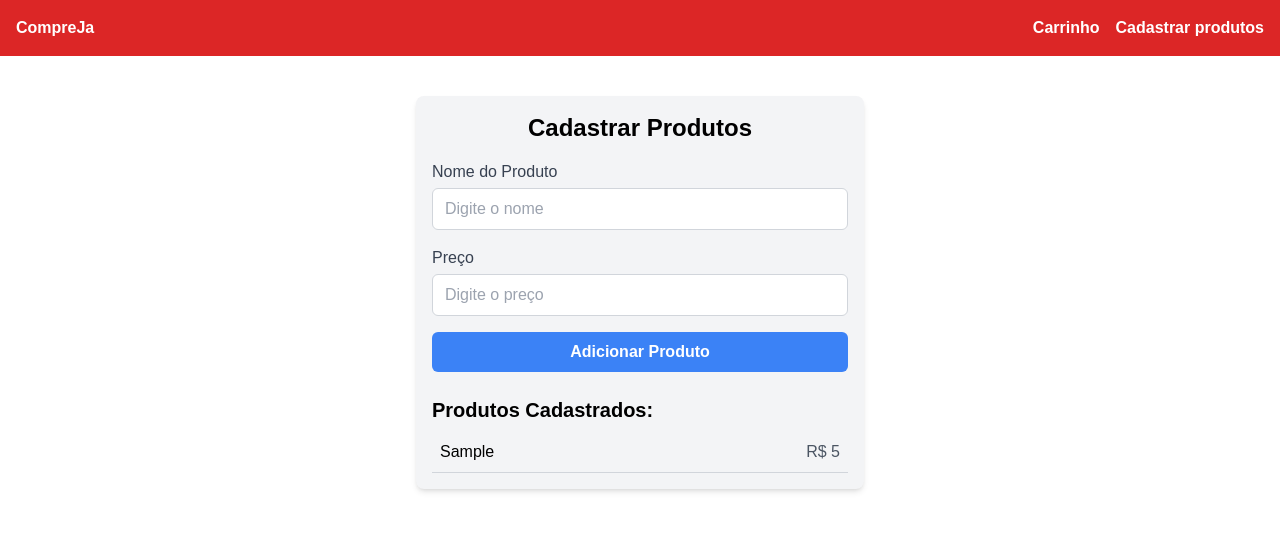
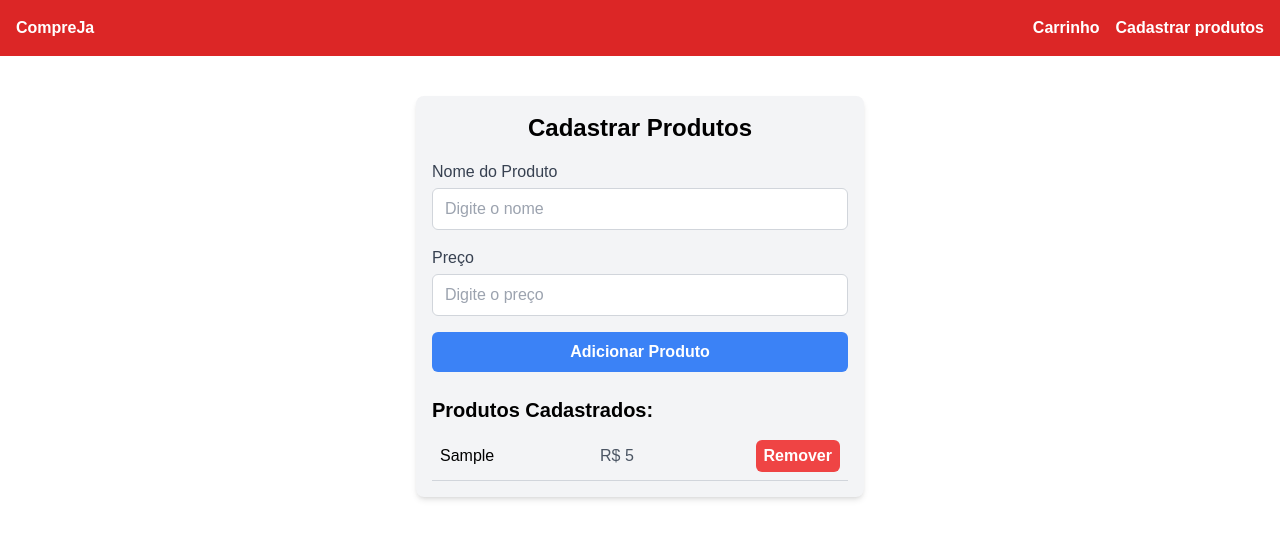
Before and after one commit to rrafaelc/loja-virtual-simples, a Next.js app: page /cadastrar-produtos in a window 1280 px wide. Both pictures are taken after typing "Sample", "5" into the empty fields and a click on the button "Adicionar Produto". Shown: the top 538 px of the page. Built offline with nearby package versions, Linux system fonts and the light colour scheme.

Commit message:
Adicionado Funcionalidade de remover produtos cadastrados

```diff
--- a/app/cadastrar-produtos/page.tsx
+++ b/app/cadastrar-produtos/page.tsx
@@ -13,6 +13,12 @@ export default function CadastrarProdutos() {
       setProdutos(JSON.parse(produtosSalvos));
     }
   }, []);
+
+  const handleRemoverProduto = (index: number) => {
+    const novaLista = produtos.filter((_, i) => i !== index);
+    setProdutos(novaLista);
+    localStorage.setItem('produtos', JSON.stringify(novaLista));
+  };
 
   const handleAdicionarProduto = () => {
     if (nome.trim() && preco) {
@@ -68,9 +74,18 @@ export default function CadastrarProdutos() {
         {produtos.length > 0 ? (
           <ul className="space-y-2">
             {produtos.map((produto, index) => (
-              <li key={index} className="flex justify-between p-2 border-b border-gray-300">
+              <li
+                key={index}
+                className="flex justify-between items-center p-2 border-b border-gray-300"
+              >
                 <span className="font-medium">{produto.nome}</span>
                 <span className="text-gray-600">R$ {produto.preco}</span>
+                <button
+                  onClick={() => handleRemoverProduto(index)}
+                  className="ml-4 bg-red-500 hover:bg-red-600 text-white font-bold py-1 px-2 rounded-md"
+                >
+                  Remover
+                </button>
               </li>
             ))}
           </ul>
```
